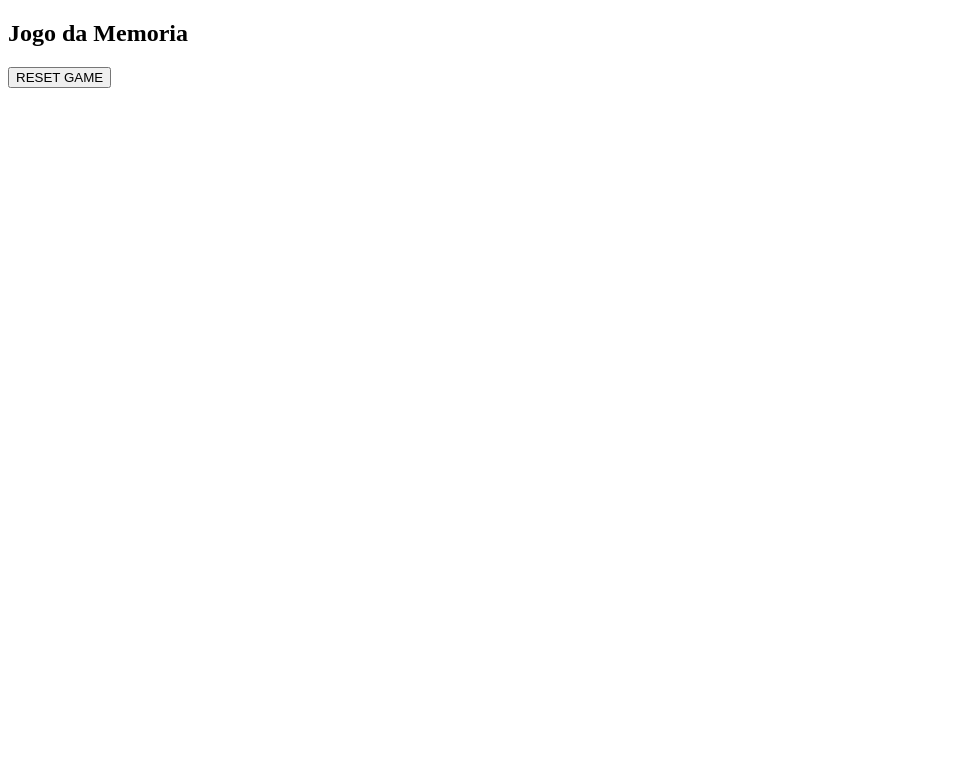
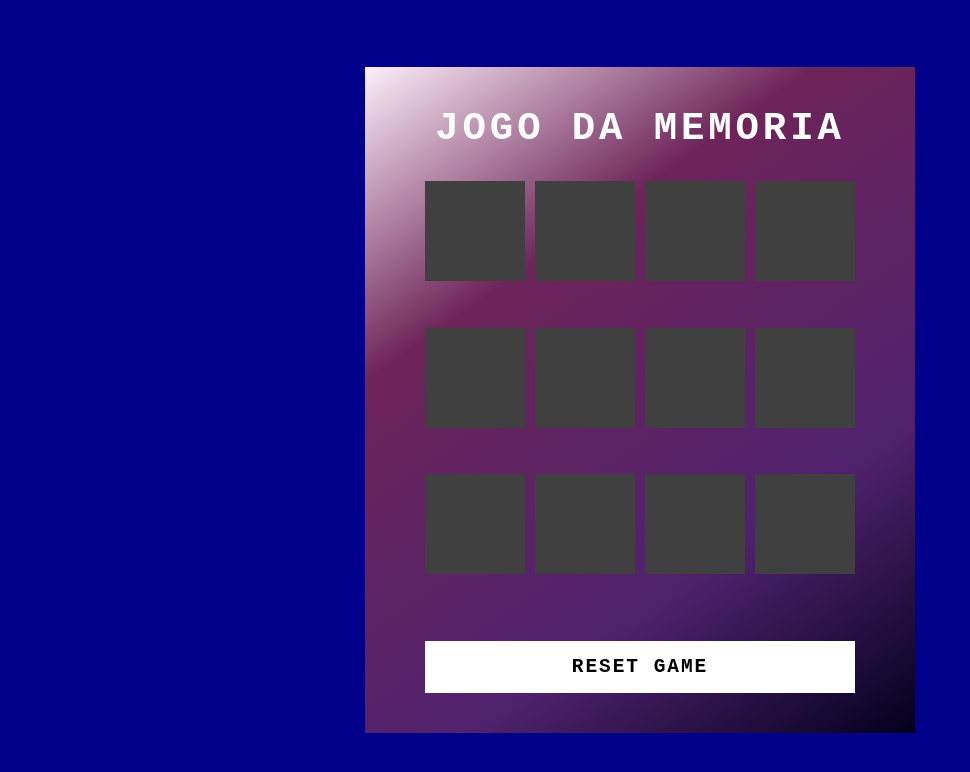
Before and after one commit to LipeRodrigues1/Trilha--HTML5-CSS3-JS---Jogo-da-Memoria, a plain HTML site: page index.html in a window 1280 px wide. Shown: the whole page, without its empty margins (0-970 px from the left). Drawn offline with Linux system fonts and the light colour scheme.

Commit message:
Finalizado

```diff
--- a/src/scripts/engine.js
+++ b/src/scripts/engine.js
@@ -0,0 +1,45 @@
+const emojis = [
+    "💻", "💻","🐱‍👤","🐱‍👤","🥞","🥞","✝","✝","🎩","🎩","🎨","🎨",
+];
+
+
+let openCards = [];
+let randomEmojis = emojis.sort(()=>(Math.random() > 0.5 ? 2:-1))
+
+function mouseClick() {
+    if (openCards.length < 2) {
+        this.classList.add("boxOpen");
+        openCards.push(this);
+    }
+    if (openCards.length == 2) {
+        setTimeout(checkMatch, 500)
+    }
+}
+
+function checkMatch() {
+    if(openCards[0].innerHTML === openCards[1].innerHTML){
+        openCards[0].classList.add("boxMatch");
+        openCards[1].classList.add("boxMatch");
+    } else {
+        openCards[0].classList.remove("boxOpen");
+        openCards[1].classList.remove("boxOpen");
+    }
+    openCards = [];
+    if (document.querySelectorAll(".boxMatch").length === emojis.length) {
+        alert("Venceu!")
+    }
+}
+
+
+
+
+
+
+for (let i = 0; i < emojis.length; i++) {
+   let box = document.createElement("div");
+   box.className = "item";
+   box.innerHTML = randomEmojis[i];
+   document.querySelector(".game").appendChild(box);
+   box.onclick = mouseClick;
+
+}
--- a/src/styles/main.css
+++ b/src/styles/main.css
@@ -0,0 +1,80 @@
+body{
+    display: flex;
+    justify-content: center;
+    align-items: center;
+    min-height: 100vh;
+    background-color: darkblue;
+}
+.container{
+    position: relative;
+    display: flex;
+    flex-direction: column;
+    justify-content: center;
+    align-items: center;
+    gap: 30px;
+    background: linear-gradient(325deg, #03001e 0%, #50226e 30%, #6d2459 70%, #fdeff9 100%);
+    padding: 40px 60px;
+}
+h2{
+    font-size: 3em;
+    color: #ffffff;
+    text-transform: uppercase;
+    letter-spacing: 0.1em;
+}
+.reset{
+    padding: 15px 20px;
+    width: 100%;
+    color: #000;
+    background-color: #fff;
+    border: none;
+    font-size: 1.5em;
+    letter-spacing: 0.1em;
+    text-transform: uppercase;
+    cursor: pointer;
+    font-weight: 600;
+}
+
+.reset:focus{
+    color: darkblue;
+    background-color:black;
+}
+
+.game{
+    width: 430px;
+    height: 430px;
+    display: flex;
+    flex-wrap: wrap;
+    gap: 10px;
+    transform-style: preserve-3d;
+    perspective: 500px;
+}
+
+.item{
+    position: relative;
+    width: 100px;
+    height: 100px;
+    display: flex;
+    align-items: center;
+    justify-content: center;
+    background-color: #fff;
+    font-size: 2.5em;
+    transform: rotateY(180deg);
+    transition: 0.25s;
+}
+.item::after{
+    content: "";
+    position: absolute;
+    inset: 0;
+    background: #404040;
+    transition: 0.25s;
+    transform: rotateY(0deg);
+    backface-visibility: hidden;
+}
+
+.item.boxOpen{
+    transform: rotateY(0deg);
+}
+
+.boxOpen::after, .boxMatch::after{
+    transform: rotateY(180deg);
+}
--- a/src/styles/reset.css
+++ b/src/styles/reset.css
@@ -0,0 +1,7 @@
+*{
+    margin: 0;
+    padding: 0;
+    outline: none;
+    box-sizing: border-box;
+    font-family: monospace;
+}
```
Also changed, not shown: index.html (line endings or trailing spaces).
